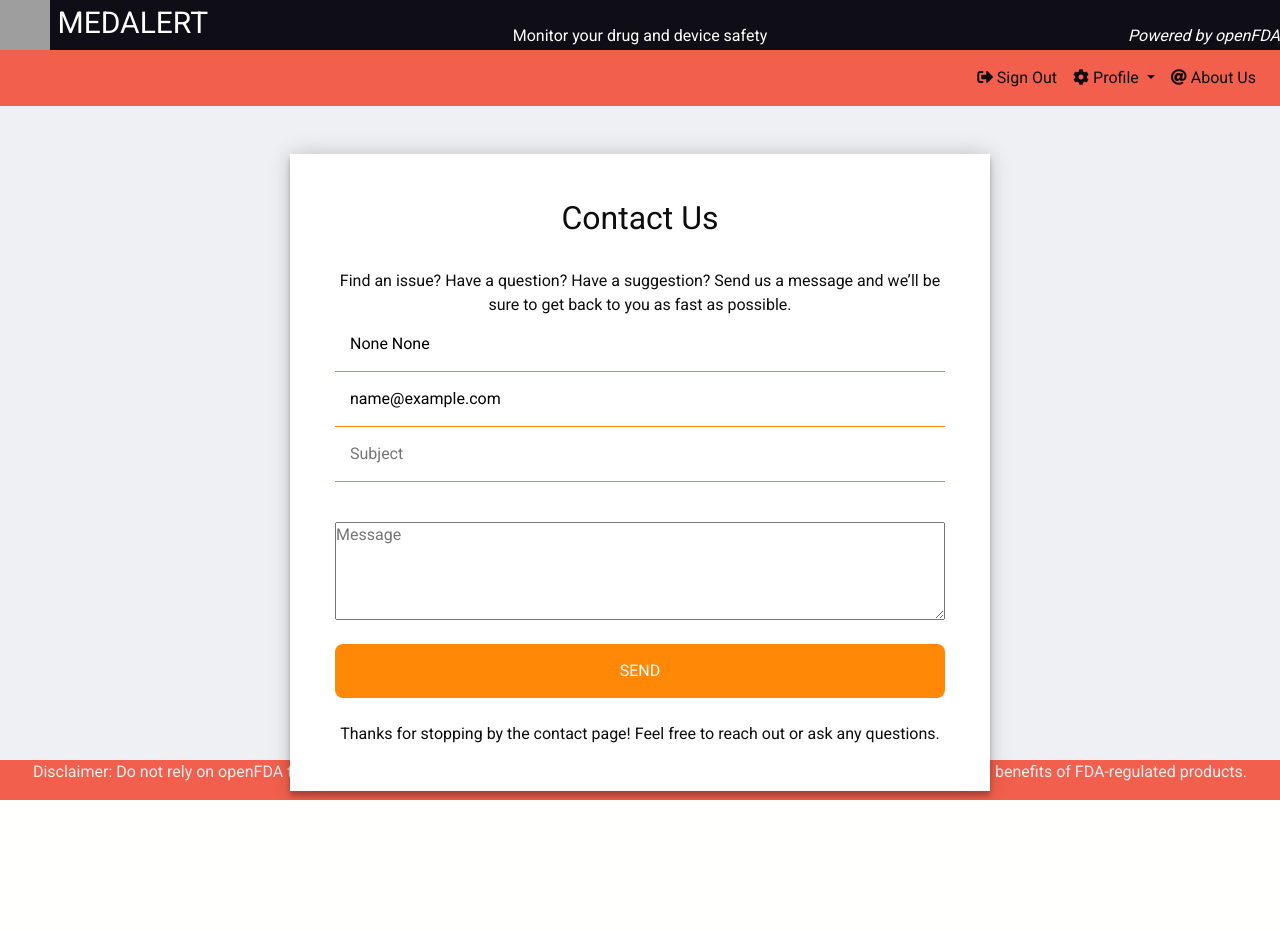
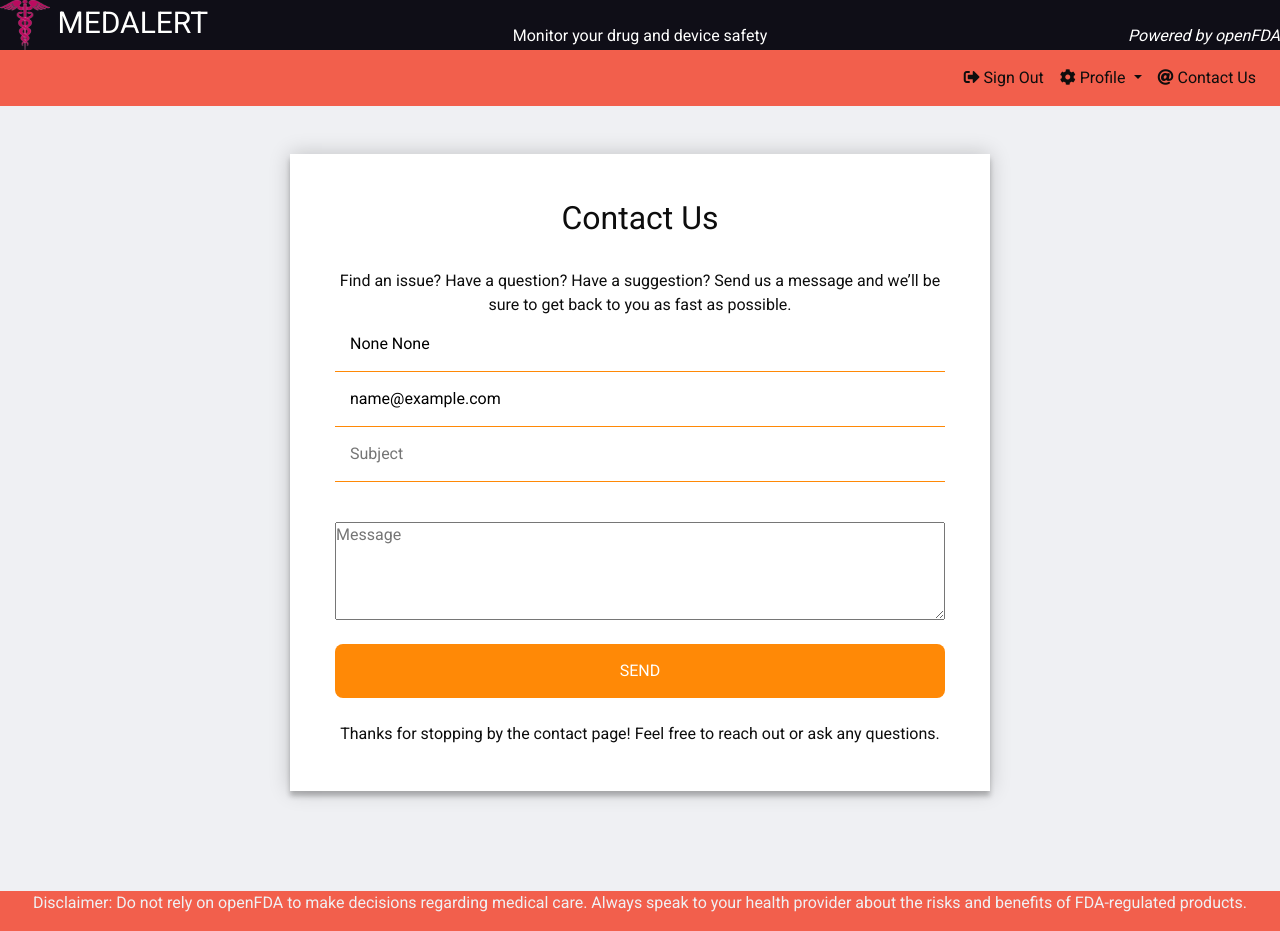
Before and after one commit to lwariar/HB-MedAlert, a Flask app: page /about in a window 1280 px wide. Before the commit the page ends 800 px from the top, so only its background shows below. Run offline with Flask 2, Linux system fonts and the light colour scheme; the visitor is signed in with stand-in values (Sample User, id 1); data comes from the database, SQL or seed files in the repository; some libraries are stand-ins or nearby versions; grey boxes are pictures that could not be loaded.

Commit message:
CSS changes

```diff
--- a/static/css/style.css
+++ b/static/css/style.css
@@ -4,10 +4,19 @@
 }
 html, body {
     height: 100%;
+    position: relative;
     text-align: center;
     font-family: 'Roboto', sans-serif;
     background-color: #eff0f3;
     color: #0d0d0d;
+}
+
+.main-container {
+    min-height: 100vh;
+    overflow: hidden;
+    display: block;
+    position: relative;
+    padding-bottom: 40px;
 }
 
 footer {
@@ -70,3 +79,10 @@
 textarea {
     width:100%;
 }
+
+.myimg {
+    width:400px;
+    height: 250px;
+    border: solid 2px #ff8906;
+    border-radius: 8px;
+}
--- a/templates/base.html
+++ b/templates/base.html
@@ -17,8 +17,9 @@
 </head>
 
 <body>
+<div class="main-container">
 <div class="row" style="background-color: #0f0e17;">
-  <div class="col-4 text-left divtext" style="color: #fffffe;"><a href="/"><img src="/static/img/caduceus-pink-hi.png" width="50" height="50"></a>
+  <div class="col-4 text-left divtext" style="color: #fffffe;"><a href="/"><img src="/static/img/caduceus-pink-hi.png" width="50px" height="50px" style="border:none"></a>
     MEDALERT</div>
   <div class="col-4 text-center" style="color: #fffffe;"><br>Monitor your drug and device safety</div>
   <div class="col-4 text-right" style="color: #fffffe;"><br><i>Powered by openFDA</i></div>
@@ -52,7 +53,7 @@
       </div>
       </li>
       <li class="nav-item">
-        <a class="nav-link" href="/about"><i class="fas fa-at"></i> About Us</a>
+        <a class="nav-link" href="/about"><i class="fas fa-at"></i> Contact Us</a>
       </li>
     </ul>
   </div>
@@ -76,5 +77,6 @@
     Do not rely on openFDA to make decisions
     regarding medical care. Always speak to your health provider
     about the risks and benefits of FDA-regulated products. </footer>
+</div> <!--main-container-->
 </body>
 </html>
```
Also changed, not shown: templates/homepage.html (+14 -9 lines), README.md, static/img/caduceus-pink-hi.png (added).
